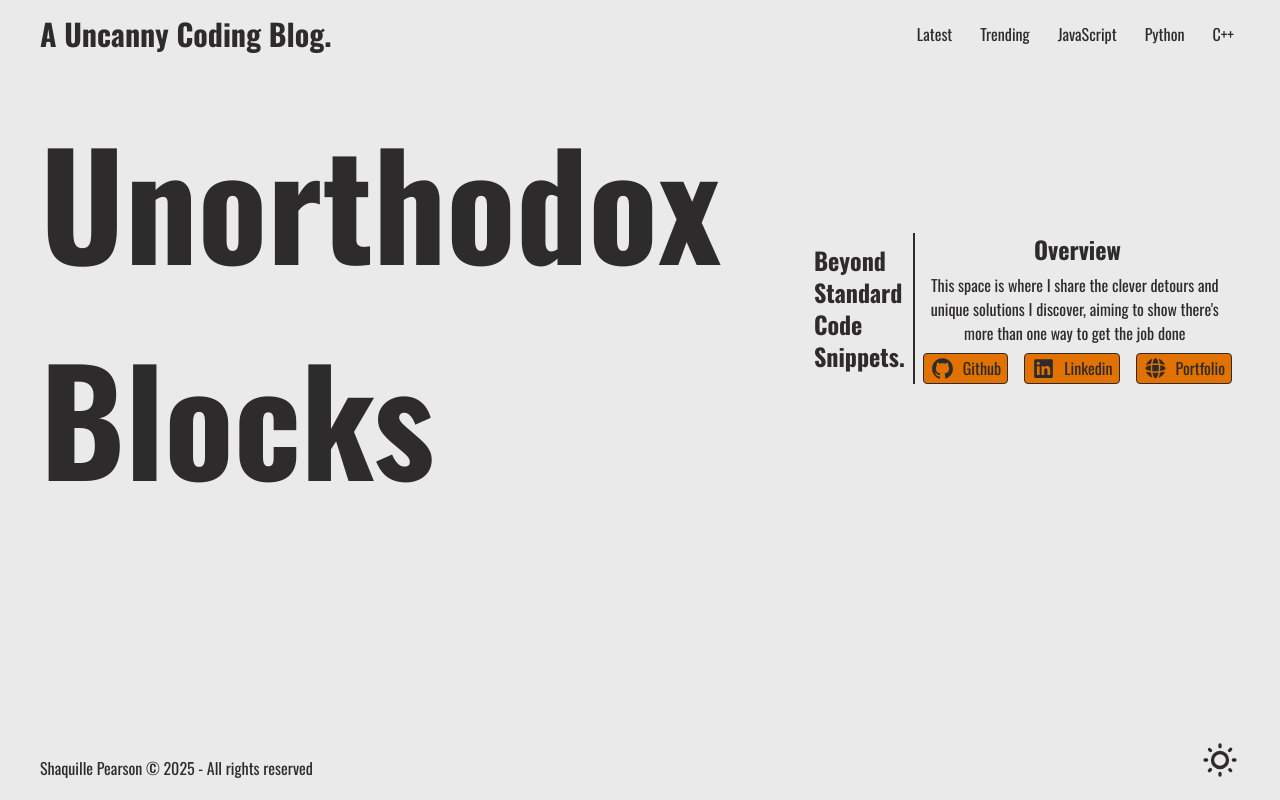
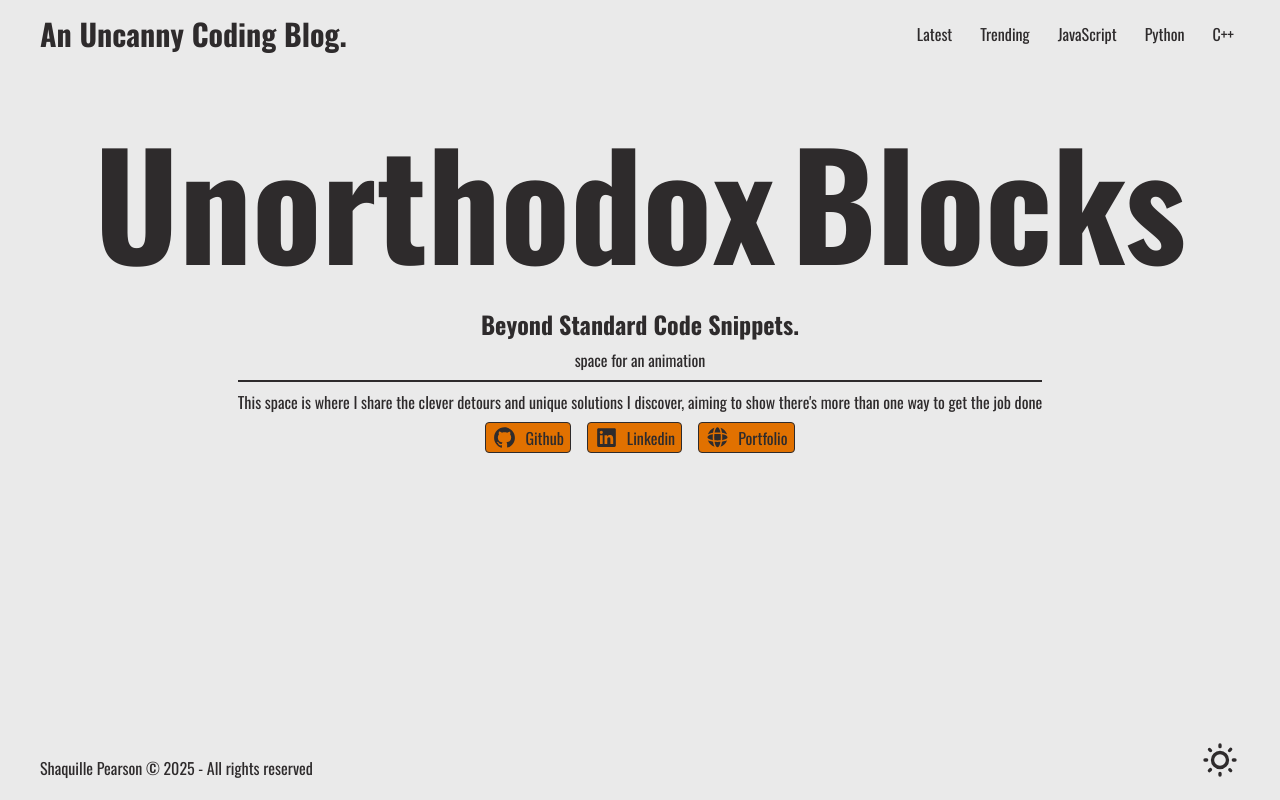
Before and after one commit to SV592/blog-app, a Next.js app: page / in a window 1280 px wide. Built offline with nearby package versions, Linux system fonts and the light colour scheme.

Commit message:
responsive header

```diff
--- a/src/app/components/Footer/Footer.tsx
+++ b/src/app/components/Footer/Footer.tsx
@@ -4,7 +4,7 @@ import React from 'react'
 const Footer: React.FC = () => {
   return (
     // Fixed 5 units from the bottom of the viewport
-    <footer className="fixed bottom-5">
+    <footer className="fixed bottom-5 min-w-[330px]">
         <div className="flex">
             {/* Aside contains the copyright */}
             <aside className="flex gap-2 items-center">
--- a/src/app/components/Header/Header.tsx
+++ b/src/app/components/Header/Header.tsx
@@ -4,23 +4,27 @@ import React from 'react'
 const Header: React.FC = () => {
   return (
     // Main container with flex layout for spacing and alignment
-    <div className='flex mt-10 place-content-between items-center'>
+    <div className='flex flex-col mt-10 place-content-between items-center gap-2 xl:gap-0 xl:flex-row'>
       {/* Left section: Title and subtitle */}
-      <div className='flex items-center'>
-        {/* Main blog title */}
-          <h1 className='text-[9rem] font-bold'>Unorthodox Blocks</h1>
-          {/* Main blog title */}
-          <div className='flex flex-col w-25 mx-2'>
-              <h1 className='font-bold text-2xl'>Beyond Standard Code Snippets.</h1>
-          </div>
+      <div className='flex flex-col items-center font-bold text-[2.5rem] sm:text-[4rem] md:text-[7rem] lg:text-[9rem] xl:flex-row'>
+        {/* Main title */}
+        <div className='flex gap-2 md:gap-4'>
+          <h1>Unorthodox</h1>
+          <h1>Blocks</h1>
+        </div>
+
+          {/* Sub title */}
+          <h1 className='text-xl mx-2 xl:w-25 sm:text-2xl'>Beyond Standard Code Snippets.</h1>
       </div>
 
+      <h1>space for an animation</h1>
+
        {/* Right section: Overview and social links */}
-      <div className='flex flex-col items-left border-l-2 gap-2'>
+      <div className='flex flex-col text-center border-t-2 border-l-0 gap-2 py-2 xl:py-0 xl:border-l-2 xl:border-t-0'>
         {/* Overview heading */}
-        <h1 className='text-center font-bold text-2xl'>Overview</h1>
+        <h1 className='font-bold text-[1rem] hidden xl:block md:text-xl lg:text-2xl'>Overview</h1>
         {/* Overview description */}
-         <p className='w-80 text-center'>
+         <p className='text-center text-[1rem] sm:w-full xl:w-80'>
           This space is where I share the clever detours and unique solutions I discover, aiming to show there&apos;s more than one way to get the job done
          </p>
          {/* Social links */}
--- a/src/app/components/NavBar/Navbar.tsx
+++ b/src/app/components/NavBar/Navbar.tsx
@@ -14,9 +14,9 @@ const Header: React.FC = () => {
 
   return (
     // Navigation bar container with flex layout
-    <nav className="flex pt-4 items-center place-content-between relative gap-4 min-w-[300px]">
+    <nav className="flex pt-4 items-center place-content-between relative gap-4">
       {/* Blog title */}
-      <h1 className="text-2xl md:text-3xl font-bold">A Uncanny Coding Blog.</h1>
+      <h1 className="text-2xl md:text-3xl font-bold">An Uncanny Coding Blog.</h1>
 
       {/* Navigation links */}
       <div className="hidden md:flex gap-4 cursor-pointer">
@@ -55,7 +55,7 @@ const Header: React.FC = () => {
 
       {/* Mobile Navigation Links (Shown only when menuOpen is true) */}
       {menuOpen && (
-        <div className="md:hidden absolute top-full right-0 w-full rounded-sm bg-[#2E2B2C] dark:bg-[#EAEAEA] shadow-lg p-4 flex flex-col z-50 cursor-pointer">
+        <div className="md:hidden absolute top-full right-0 w-full bg-[#2E2B2C] dark:bg-[#EAEAEA] shadow-lg p-4 flex flex-col z-50 cursor-pointer">
           {/* Apply nav-links style, but also make them block for full width and add padding */}
           <a className="nav-links block py-2 px-4 text-center" onClick={toggleMenu}>Latest</a>
           <a className="nav-links block py-2 px-4 text-center" onClick={toggleMenu}>Trending</a>
--- a/src/app/globals.css
+++ b/src/app/globals.css
@@ -5,9 +5,10 @@
 @theme {
   /* Tailwind screen sizes config */
   --breakpoint-*: initial;
-  --breakpoint-sm: 448px;
-  --breakpoint-md: 865px;
-  --breakpoint-lg: 2176px;
+  --breakpoint-sm: 600px;
+  --breakpoint-md: 932px;
+  --breakpoint-lg: 1200px;
+  --breakpoint-xl: 1595px;
 }
 
 
--- a/src/app/layout.tsx
+++ b/src/app/layout.tsx
@@ -9,8 +9,8 @@ import "./globals.css";
 
 // Metadata for the website (used by Next.js for SEO)
 export const metadata: Metadata = {
-  title: "A Coding Blog Website",
-  description: "A fun way to shares my experiences as a software engineer.",
+  title: "Unorthodox Blocks",
+  description: "A coding blog by Shaquille Pearson",
 };
 
 // Import Oswald font from Google Fonts with Cyrillic subset
@@ -28,7 +28,7 @@ export default function RootLayout({
     // Set language and font, suppress hydration warning for SSR/CSR mismatch
     <html lang="en" className={`${oswald.className}`} suppressHydrationWarning>
       {/* Main body with transition and margin styling */}
-      <body suppressHydrationWarning className="transition-colors duration-300 ease-in-out mx-10">
+      <body suppressHydrationWarning className="transition-colors duration-300 ease-in-out mx-10 min-w-[290px]">
         {/* ThemeProvider persists theme preferences across sessions */}
         <ThemeProvider
           attribute={"data-theme"}
```
